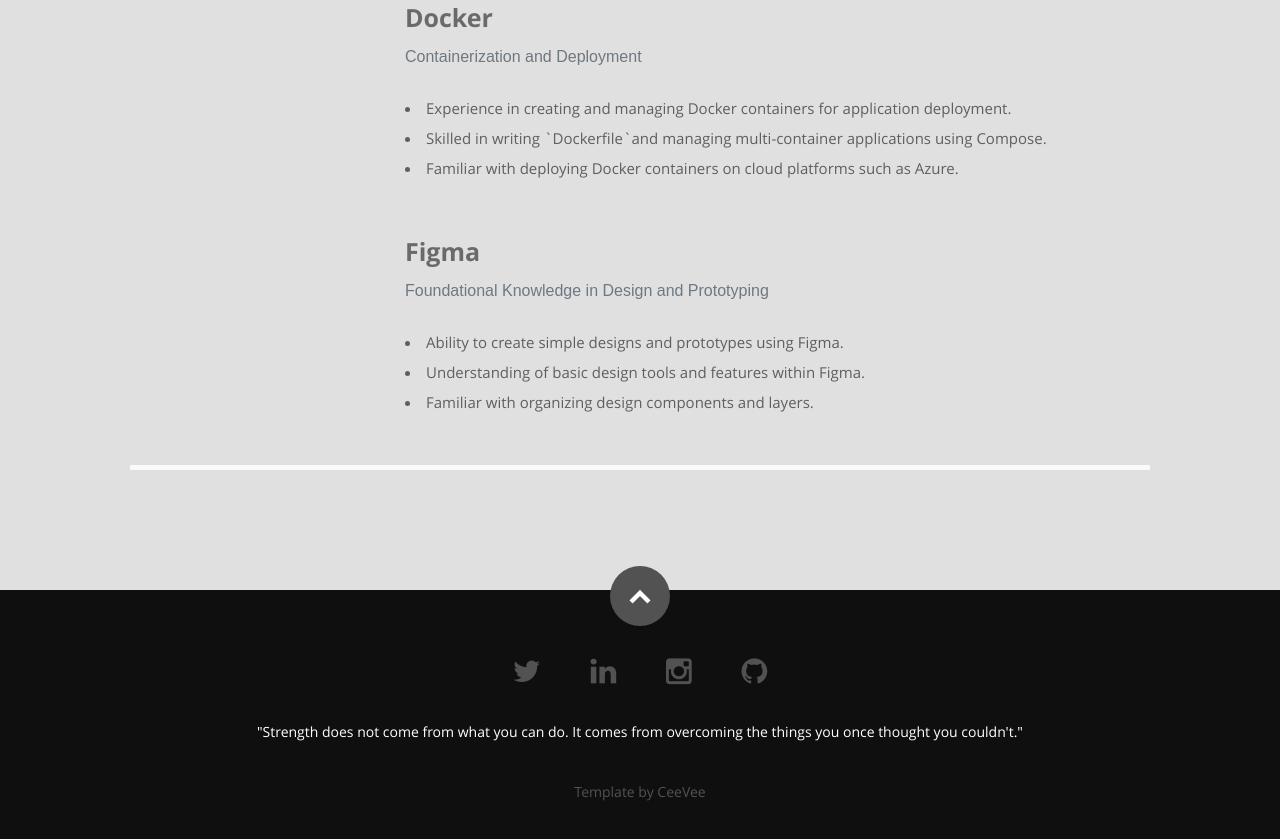
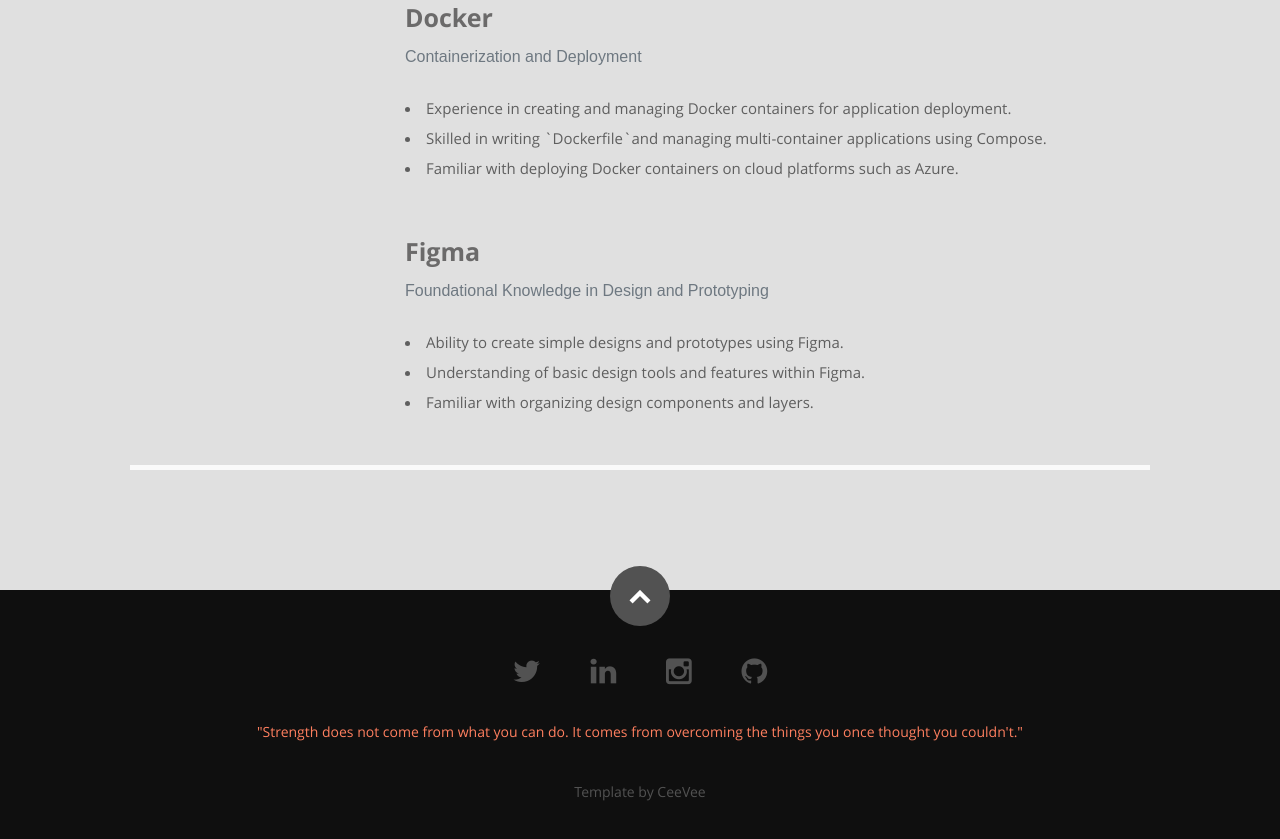
Before and after one commit to Jaryaldikshant/Azure_Resume, a website: page frontend/index.html in a window 1280 px wide. Shown: the part 2339-3178 px from the top of the page. Drawn offline with nearby package versions, Linux system fonts and the light colour scheme; no server answers.

Commit message:
updating css

```diff
--- a/frontend/css/default.css
+++ b/frontend/css/default.css
@@ -173,7 +173,7 @@
 
 p {
    margin: 0 0 30px 0;
-   color: white;
+   color: #fe7f5f;
 }
 p img { margin: 0; }
 p.lead {
```
